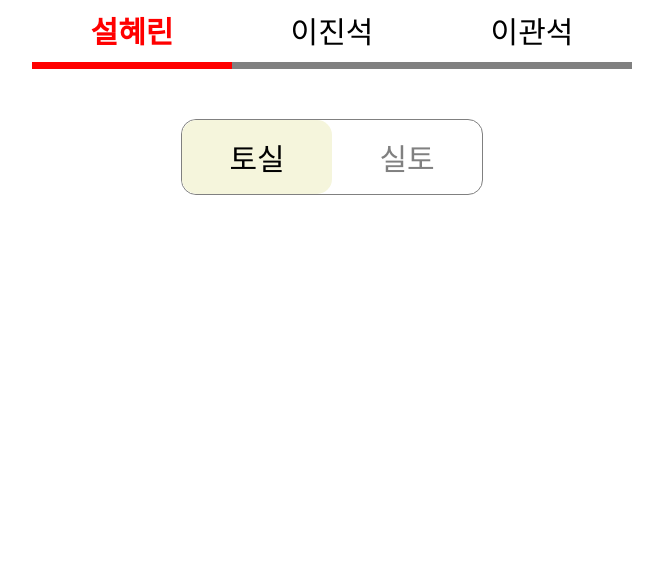
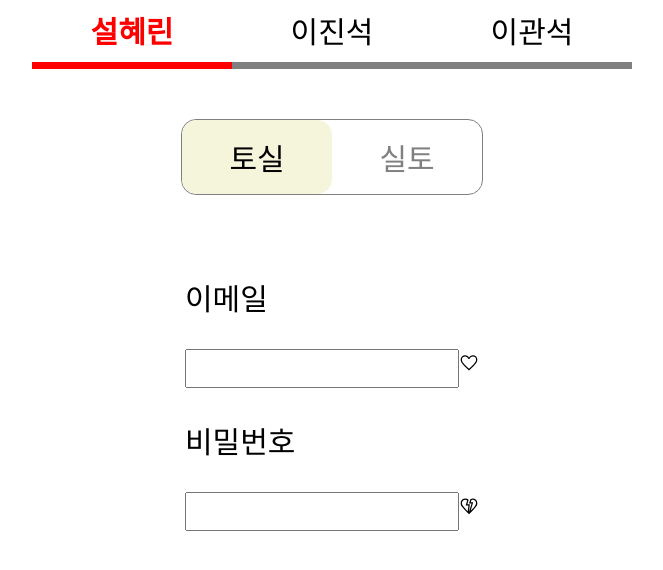
Before and after one commit to seolhyelin/web_fundemental_react, a React (Create React App) app: page / in a window 1280 px wide. Shown: the top 570 px of the page, without its empty margins (308-971 px from the left). Built offline with nearby package versions, Linux system fonts and the light colour scheme.

Commit message:
Feat: Input 기능 완룡

```diff
--- a/src/App.tsx
+++ b/src/App.tsx
@@ -1,10 +1,11 @@
 import GlobalComponent from 'components/GlobalComponent'
+import Input from 'components/Input'
 import styled from 'styled-components'
 import Tab from './components/Tab'
 import Toggle from './components/Toggle'
 
 const App = () => {
-  const ComponentArray = [<Tab title="Tab" key="tab" />, <Toggle key="toggle" />]
+  const ComponentArray = [<Tab title="Tab" key="tab" />, <Toggle key="toggle" />, <Input key="input" />]
   return <GlobalComponent>{ComponentArray}</GlobalComponent>
 }
 
--- /dev/null
+++ b/src/components/Input.tsx
@@ -0,0 +1,63 @@
+import React, { useState, ChangeEvent } from 'react'
+import styled from 'styled-components'
+
+import { Heart, Broken } from '../images'
+
+const Input = () => {
+  const [isValidEmail, setIsValidEmail] = useState(false)
+  const [showPassword, setShowPassword] = useState(false)
+
+  const checkEmail = (e: ChangeEvent<HTMLInputElement>) => {
+    const EmailRegex =
+      /^(([^<>()\[\].,;:\s@"]+(\.[^<>()\[\].,;:\s@"]+)*)|(".+"))@(([^<>()[\].,;:\s@"]+\.)+[^<>()[\].,;:\s@"]{2,})$/i
+
+    setIsValidEmail(EmailRegex.test(e.currentTarget.value))
+  }
+
+  const handlePassword = () => {
+    setShowPassword(!showPassword)
+  }
+
+  return (
+    <InputContainer>
+      <p>이메일</p>
+      <InputWrapper>
+        <EmailInput type="email" onChange={checkEmail} />
+        <Heart style={{ fill: `${isValidEmail ? '#ff0000' : '#000'}` }} />
+      </InputWrapper>
+
+      <p>비밀번호</p>
+      <InputWrapper>
+        <PasswordInput type={showPassword ? 'text' : 'password'} />
+        <Broken onClick={handlePassword} style={{ fill: `${showPassword ? '#ff0000' : '#000'}` }} />
+      </InputWrapper>
+    </InputContainer>
+  )
+}
+
+const InputContainer = styled.div`
+  p {
+    font-size: 30px;
+  }
+`
+const InputWrapper = styled.div``
+
+const EmailInput = styled.input`
+  width: 250px;
+  padding: 10px;
+
+  &:focus {
+    outline: none;
+  }
+`
+
+const PasswordInput = styled.input`
+  width: 250px;
+  padding: 10px;
+
+  &:focus {
+    outline: none;
+  }
+`
+
+export default Input
--- /dev/null
+++ b/src/images/index.js
@@ -0,0 +1,2 @@
+export { ReactComponent as Heart } from './heart.svg'
+export { ReactComponent as Broken } from './broken.svg'
```
Also changed, not shown: src/images/broken.svg (added), src/images/heart.svg (added).
